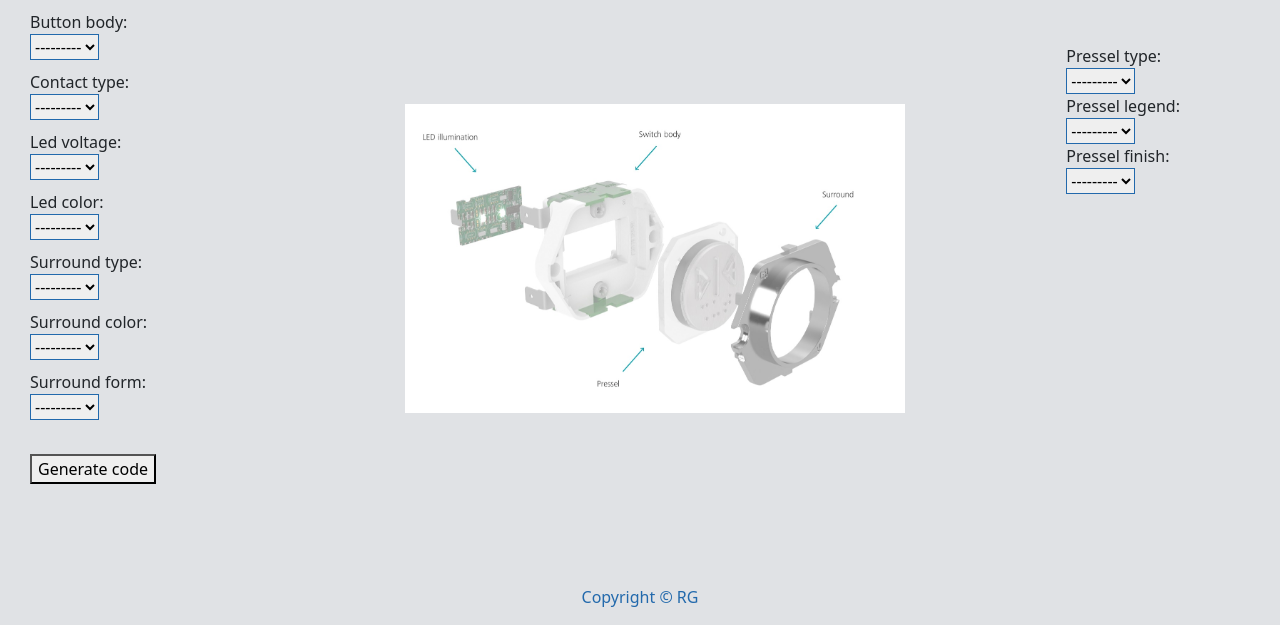
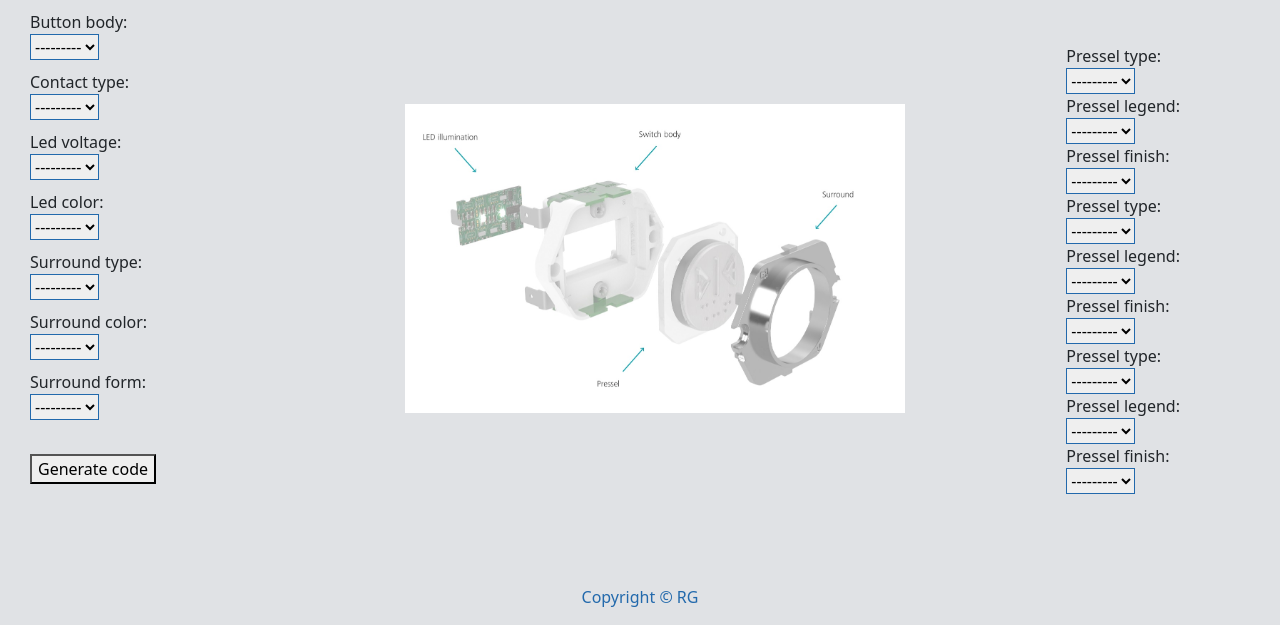
Before and after one commit to RuslanGilmanov/button_conf_django, a Django app: page /standard/ in a window 1280 px wide. Shown: the part 175-800 px from the top of the page. Run offline with Django 4.2, Linux system fonts and the light colour scheme; data that the repository does not hold is empty; some libraries are stand-ins or nearby versions.

Commit message:
Amended PresselForm on the template

```diff
--- a/configurator/templates/configurator/standard_button.html
+++ b/configurator/templates/configurator/standard_button.html
@@ -19,16 +19,22 @@
       {{ form.button_body.label_tag }}
       {{ form.button_body }}
      <div class="form-group" style="float: right; margin-right: 100px; margin-top: 10px;">
-       {% for field in pressel_form %}
-        {{ field.label_tag }}
-          {{ field }}
+<!--       {% for field in pressel_form %}-->
+<!--        {{ field.label_tag }}-->
+<!--         {{ pressel_form.pressel_type.label_tag }}-->
+<!--         {{ pressel_form.pressel_type}}-->
+<!--         {{ pressel_form.pressel_legend.label_tag }}-->
+<!--         {{ pressel_form.pressel_legend}}-->
+<!--         {{ pressel_form.pressel_finish.label_tag }}-->
+<!--         {{ pressel_form.pressel_finish}}-->
+         {{ pressel_form }}
 <!--        <select name="{{ field.name }}">-->
 <!--            <option value="" selected>-&#45;&#45;&#45;&#45;&#45;&#45;&#45;&#45;</option>-->
 <!--            {% for choice in field.queryset %}-->
 <!--                <option value="{{ choice }}">{{ choice }}</option>-->
 <!--            {% endfor %}-->
 <!--        </select>-->
-    {% endfor %}
+<!--    {% endfor %}-->
 
      </div>
     </div>
```
Also changed, not shown: configurator/views.py (+7 -6 lines).
